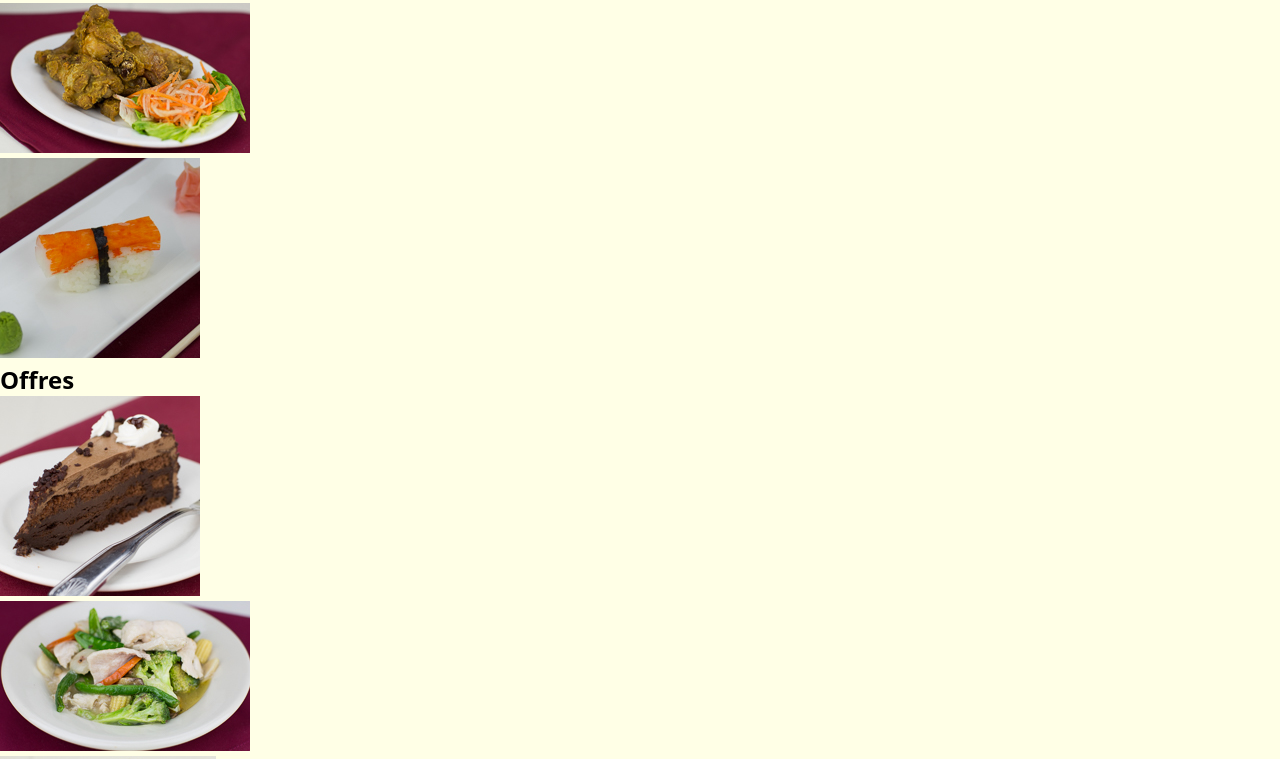
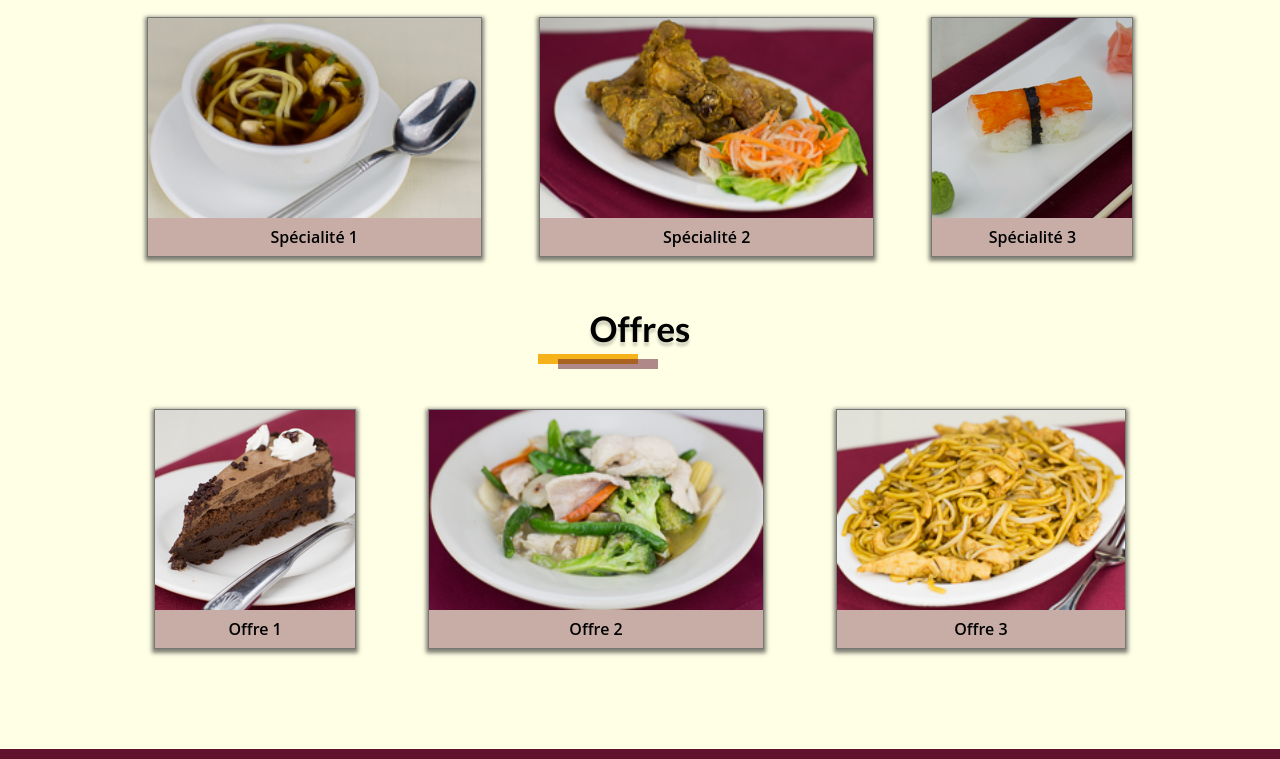
Before and after one commit to Sekma/chariot, a plain HTML site: page index.html in a window 1280 px wide. Shown: the part 886-1645 px from the top of the page. Drawn offline with Linux system fonts and the light colour scheme.

Commit message:
style accueil

```diff
--- a/css/accueil.css
+++ b/css/accueil.css
@@ -1,11 +1,89 @@
+.space{
+    height: 100px;
+}
+.decorationTitle{
+    height: 10px;
+    width: 100px;
+    background-color: #f6b319;
+    position: relative;
+    bottom:45px;
+    left: 40%;
+}
+.decorationTitleChild{
+    height: 10px;
+    width: 100px;
+    background-color: #61122f;
+    opacity: 0.5;
+    position: relative;
+    top: 5px;
+    left: 20px;
+}
 .home-container{
     margin-top: 120px;
     width: 100%;
 }
 .home-container .home-container-part1{
    width: 80%;
-   margin: auto;
+   margin: 20px auto -50px;
 }
+.home-container .home-container-carte{
+    width: 80%;
+    margin: auto;
+}
+.home-container .home-container-carte h1{
+    margin: 50px auto;
+    font-family: 'lato';
+    text-align: center;
+    font-size: 35px;
+    text-shadow: 0 4px 3px rgba(0, 0, 0, 0.2);
+}
+.home-container .home-container-carte .specialites-container ul, .home-container .home-container-carte .offres-container ul{
+    display: flex;
+    align-items: center;
+    justify-content: space-around;
+    gap: 20px;
+    flex-wrap: wrap;
+}
+.home-container .home-container-carte .specialites-container ul li, .home-container .home-container-carte .offres-container ul li{
+    list-style-type: none;
+    display: flex;
+    flex-direction: column;
+    border: 1px solid rgb(119, 119, 119);
+    box-shadow: 0px 2px 4px 2px rgba(0, 0, 0, 0.5);
+}
+.home-container .home-container-carte .specialites-container ul img, .home-container .home-container-carte .offres-container ul img{
+    height: 200px;
+}
+.home-container .home-container-carte .specialites-container ul span, .home-container .home-container-carte .offres-container ul span{
+    background-color: rgba(97, 18, 47, 0.346);
+    color: #000000;
+    font-weight: 600;
+    width: 100%;
+    text-align: center;
+    padding: 8px;
+}
+/* animation */
+
+.visible{
+    visibility: hidden;
+}
+.slideUp {
+    animation-name: slideUp;
+    animation-duration: 1s;
+    visibility: visible;
+  }
+
+  @keyframes slideUp {
+    0% {
+        opacity: 0;
+      transform: translateY(70%);
+    }
+    100% {
+        opacity: 1;
+      transform: translateY(0%);
+    }
+  }
+
 @media (max-width: 992px){
     .home-container .home-container-part1{
         width: 90%;
@@ -15,4 +93,7 @@
     .home-container .home-container-part1{
         width: 95%;
      }
+     .home-container .home-container-carte .specialites-container ul img, .home-container .home-container-carte .offres-container ul img{
+        height: 100px;
+    }
 }
--- a/css/boutique.css
+++ b/css/boutique.css
@@ -1,3 +1,23 @@
+.space{
+    height: 100px;
+}
+.decorationTitle{
+    height: 10px;
+    width: 100px;
+    background-color: #f6b319;
+    position: relative;
+    bottom:45px;
+    left: 40%;
+}
+.decorationTitleChild{
+    height: 10px;
+    width: 100px;
+    background-color: #61122f;
+    opacity: 0.5;
+    position: relative;
+    top: 5px;
+    left: 20px;
+}
 #pageContent{
     display: flex;
 }
@@ -44,17 +64,33 @@
 /* boutique item */
 
 #pageContent .boutique-item-main{
-    width: 100%;
+    width: 90%;
+    margin: auto;
 }
 #pageContent .boutique-item-main ul{
+    list-style-type: none;
     display: flex;
     align-items: center;
     justify-content: space-around;
+    gap: 20px;
     flex-wrap: wrap;
 }
-#pageContent .boutique-item-main ul{
-    list-style-type: none;
+#pageContent .boutique-item-main ul li{
+    display: flex;
+    align-items: end;
+    gap: 10px;
+    background-color: rgba(97, 18, 47, 0.5);
 }
+#pageContent .boutique-item-main ul li div{
+   padding: 10px;
+   color: white;
+}
+
+/* @media (max-width: 767px){
+    #pageContent .boutique-item-main{
+    width: 90%;
+    }
+} */
 /* @media (max-width: 1170px){
     #pageContent #Categorie li{
         width: 25%;
@@ -65,10 +101,7 @@
         width: 33%;
     }
 }
-@media (max-width: 767px){
-    #pageContent #Categorie li{
-        width: 50%;
-    }
+
 }
 @media (max-width: 480px){
     #pageContent #Categorie li{
--- a/css/navBar.css
+++ b/css/navBar.css
@@ -60,6 +60,7 @@ header{
       height: 55px;
       margin-left: 80px;
       margin-top: 2px;
+      opacity: 0.5;
       transition: margin 0.5s;
   }
   .navBar-left ul{
--- a/index.html
+++ b/index.html
@@ -55,12 +55,15 @@
             <section class="home-container">
                 <div class="home-container-part1"><img src="img/jumbotron_992.jpg" width="100%" alt=""></div>
                 <div class="home-container-carte">
-                    <h1 id="offres">Spécialités</h1>
+                    <div  id="offres" class="space"></div>
+                    <h1 id="title1">Spécialités</h1>
+                    <div class="decorationTitle"><div class="decorationTitleChild"></div></div>
                     <div class="specialites-container">
                         <ul>
                         </ul>
                     </div>
-                    <h1>Offres</h1>
+                    <h1 id="title2">Offres</h1>
+                    <div class="decorationTitle"><div class="decorationTitleChild"></div></div>
                     <div class="offres-container">
                         <ul>
                         </ul>
@@ -68,7 +71,9 @@
                 </div>
             </section>
         </main>
-        <footer id="contact">
+
+        <footer>
+            <div id="contact" class="space"></div>
             <div class="footerPart1">
                 <img src="img/caddy.png" alt="logo" class="logo">
                 <h2>CHARIOT</h2>
@@ -122,7 +127,9 @@
                 </div>
             </div>
     </footer>
+        <script src="js/animation.js"></script>
         <script src="js/navBar.js"></script>
         <script src="js/accueil.js"></script>
+
     </body>
 </html>
--- a/js/accueil.js
+++ b/js/accueil.js
@@ -5,17 +5,20 @@ $(document).ready(function () {
         });
         let rootSpecialites = $('.specialites-container ul');
 
-         $(`<li><img src="img/categorie/${monTableau[0][1].articles.images[5]}" /></li>`).appendTo(rootSpecialites);
-         $(`<li><img src="img/categorie/${monTableau[1][1].articles.images[12]}" /></li>`).appendTo(rootSpecialites);
-         $(`<li><img src="img/categorie/${monTableau[7][1].articles.image0}" /></li>`).appendTo(rootSpecialites);
+         $(`<li><img src="img/categorie/${monTableau[0][1].articles.images[5]}" /><span>Spécialité 1</span></li>`).appendTo(rootSpecialites);
+         $(`<li><img src="img/categorie/${monTableau[1][1].articles.images[12]}" /><span>Spécialité 2</span></li>`).appendTo(rootSpecialites);
+         $(`<li><img src="img/categorie/${monTableau[7][1].articles.image0}" /><span>Spécialité 3</span></li>`).appendTo(rootSpecialites);
 
          let rootOffres = $('.offres-container ul');
 
-         $(`<li><img src="img/categorie/${monTableau[2][1].articles.image0}" /></li>`).appendTo(rootOffres);
-         $(`<li><img src="img/categorie/${monTableau[3][1].articles.images[5]}" /></li>`).appendTo(rootOffres);
-         $(`<li><img src="img/categorie/${monTableau[4][1].articles.images[1]}" /></li>`).appendTo(rootOffres);
+         $(`<li><img src="img/categorie/${monTableau[2][1].articles.image0}" /><span>Offre 1</span></li>`).appendTo(rootOffres);
+         $(`<li><img src="img/categorie/${monTableau[3][1].articles.images[5]}" /><span>Offre 2</span></li>`).appendTo(rootOffres);
+         $(`<li><img src="img/categorie/${monTableau[4][1].articles.images[1]}" /><span>Offre 3</span></li>`).appendTo(rootOffres);
 
-            console.log(monTableau[0][1]);
+         $(".specialites-container ul li").addClass("visible");
+         $(".offres-container ul li").addClass("visible");
+         $(".home-container-carte #title1").addClass("visible");
+         $(".home-container-carte #title2").addClass("visible");
         }
     );
 });
--- /dev/null
+++ b/js/animation.js
@@ -0,0 +1,75 @@
+
+$(document).ready(function (){
+
+        window.onscroll=function(){animation()};
+
+        function animation(){
+               if(document.documentElement.clientWidth>991){
+                        if(document.documentElement.scrollTop>450){
+                                $(".home-container-carte #title1").removeClass("visible");
+                                $(".home-container-carte #title1").addClass("slideUp");
+                                setTimeout(function(){
+                                        $(".specialites-container ul li:nth-child(1)").removeClass("visible");
+                                        $(".specialites-container ul li:nth-child(1)").addClass("slideUp");
+                                },300)
+                                setTimeout(function(){
+                                        $(".specialites-container ul li:nth-child(2)").removeClass("visible");
+                                        $(".specialites-container ul li:nth-child(2)").addClass("slideUp");
+                                },600)
+                                setTimeout(function(){
+                                        $(".specialites-container ul li:nth-child(3)").removeClass("visible");
+                                        $(".specialites-container ul li:nth-child(3)").addClass("slideUp");
+                                },900)
+                        }
+                        if(document.documentElement.scrollTop>850){
+                                $(".home-container-carte #title2").removeClass("visible");
+                                $(".home-container-carte #title2").addClass("slideUp");
+                                setTimeout(function(){
+                                        $(".offres-container ul li:nth-child(1)").removeClass("visible");
+                                        $(".offres-container ul li:nth-child(1)").addClass("slideUp");
+                                },300)
+                                setTimeout(function(){
+                                        $(".offres-container ul li:nth-child(2)").removeClass("visible");
+                                        $(".offres-container ul li:nth-child(2)").addClass("slideUp");
+                                },600)
+                                setTimeout(function(){
+                                        $(".offres-container ul li:nth-child(3)").removeClass("visible");
+                                        $(".offres-container ul li:nth-child(3)").addClass("slideUp");
+                                },900)
+                        }
+                 }else{
+                        if(document.documentElement.scrollTop>100){
+                                $(".home-container-carte #title1").removeClass("visible");
+                                $(".home-container-carte #title1").addClass("slideUp");
+                                setTimeout(function(){
+                                        $(".specialites-container ul li:nth-child(1)").removeClass("visible");
+                                        $(".specialites-container ul li:nth-child(1)").addClass("slideUp");
+                                },300)
+                                setTimeout(function(){
+                                        $(".specialites-container ul li:nth-child(2)").removeClass("visible");
+                                        $(".specialites-container ul li:nth-child(2)").addClass("slideUp");
+                                },600)
+                                setTimeout(function(){
+                                        $(".specialites-container ul li:nth-child(3)").removeClass("visible");
+                                        $(".specialites-container ul li:nth-child(3)").addClass("slideUp");
+                                },900)
+                        }
+                        if(document.documentElement.scrollTop>500){
+                                $(".home-container-carte #title2").removeClass("visible");
+                                $(".home-container-carte #title2").addClass("slideUp");
+                                setTimeout(function(){
+                                        $(".offres-container ul li:nth-child(1)").removeClass("visible");
+                                        $(".offres-container ul li:nth-child(1)").addClass("slideUp");
+                                },300)
+                                setTimeout(function(){
+                                        $(".offres-container ul li:nth-child(2)").removeClass("visible");
+                                        $(".offres-container ul li:nth-child(2)").addClass("slideUp");
+                                },600)
+                                setTimeout(function(){
+                                        $(".offres-container ul li:nth-child(3)").removeClass("visible");
+                                        $(".offres-container ul li:nth-child(3)").addClass("slideUp");
+                                },900)
+                        }
+                }
+        }
+});
--- a/js/boutique-item.js
+++ b/js/boutique-item.js
@@ -11,8 +11,8 @@ $(document).ready(function (){
                });
               $("#boutique-item li").each(function (index, element) {
                 // element == this
-                $(`<h3>${menuToDisplay.articles.names[index]}</h3>`).appendTo(this);
-                $(`<p>${menuToDisplay.articles.prices[index]} DT</p>`).appendTo(this);
+                $(`<div><h3>${menuToDisplay.articles.names[index]}</h3><p>${menuToDisplay.articles.prices[index]} DT</p></div>`).appendTo(this);
+
               });
 
 
--- a/js/boutique.json
+++ b/js/boutique.json
@@ -27,9 +27,9 @@
     "catD":{"title":"Catégorie 'D'",
             "id":"catD",
             "articles":{"image0":"D/D.jpg",
-                        "images":["D/D1.jpg","D/D2.jpg","D/D3.jpg","D/D4.jpg","D/D5.jpg","D/D6.jpg","D/D7.jpg","D/D8.jpg","D/D9.jpg","D/D10.jpg","D/D11.jpg","D/D12.jpg","D/D13.jpg","D/D14.jpg","D/D15.jpg","D/D16.jpg","D/D17.jpg","D/D18.jpg","D/D19.jpg","D/D20.jpg","D/D21.jpg","D/D22.jpg","D/D23.jpg","D/D24.jpg","D/D25.jpg","D/D26.jpg","D/D27.jpg","D/D28.jpg"],
-                        "names":["Article 1","Article 2","Article 3","Article 4","Article 5","Article 6","Article 7","Article 8","Article 9","Article 10","Article 11","Article 12","Article 13","Article 14","Article 15","Article 16","Article 17","Article 18","Article 19","Article 20","Article 21","Article 22","Article 23","Article 24","Article 25","Article 26","Article 27","Article 28"],
-                        "prices":["8.700","6.650","16.490","5.990","27.500","8.210","9.830","22.950","4.250","1.250","11.250","8.700","6.650","16.490","5.990","27.500","8.210","9.830","22.950","4.250","1.250","11.250","8.210","9.830","22.950","4.250","1.250","11.250"]
+                        "images":["D/D1.jpg","D/D2.jpg","D/D3.jpg","D/D4.jpg","D/D5.jpg","D/D6.jpg","D/D7.jpg","D/D8.jpg","D/D9.jpg","D/D10.jpg","D/D11.jpg","D/D12.jpg","D/D13.jpg","D/D14.jpg","D/D15.jpg","D/D16.jpg","D/D17.jpg","D/D18.jpg","D/D19.jpg","D/D20.jpg","D/D21.jpg","D/D22.jpg","D/D23.jpg","D/D24.jpg","D/D25.jpg","D/D26.jpg","D/D27.jpg"],
+                        "names":["Article 1","Article 2","Article 3","Article 4","Article 5","Article 6","Article 7","Article 8","Article 9","Article 10","Article 11","Article 12","Article 13","Article 14","Article 15","Article 16","Article 17","Article 18","Article 19","Article 20","Article 21","Article 22","Article 23","Article 24","Article 25","Article 26","Article 27"],
+                        "prices":["8.700","6.650","16.490","5.990","27.500","8.210","9.830","22.950","4.250","1.250","11.250","8.700","6.650","16.490","5.990","27.500","8.210","9.830","22.950","4.250","1.250","11.250","8.210","9.830","22.950","4.250","1.250"]
                        }
             },
     "catE":{"title":"Catégorie 'E'",
```
Also changed, not shown: boutique-item.html (+2 -0 lines), boutique.html (+2 -0 lines), img/categorie/D/D25.jpg (added), img/categorie/D/D26.jpg, img/categorie/D/D27.jpg, img/categorie/D/D28.jpg (deleted).
